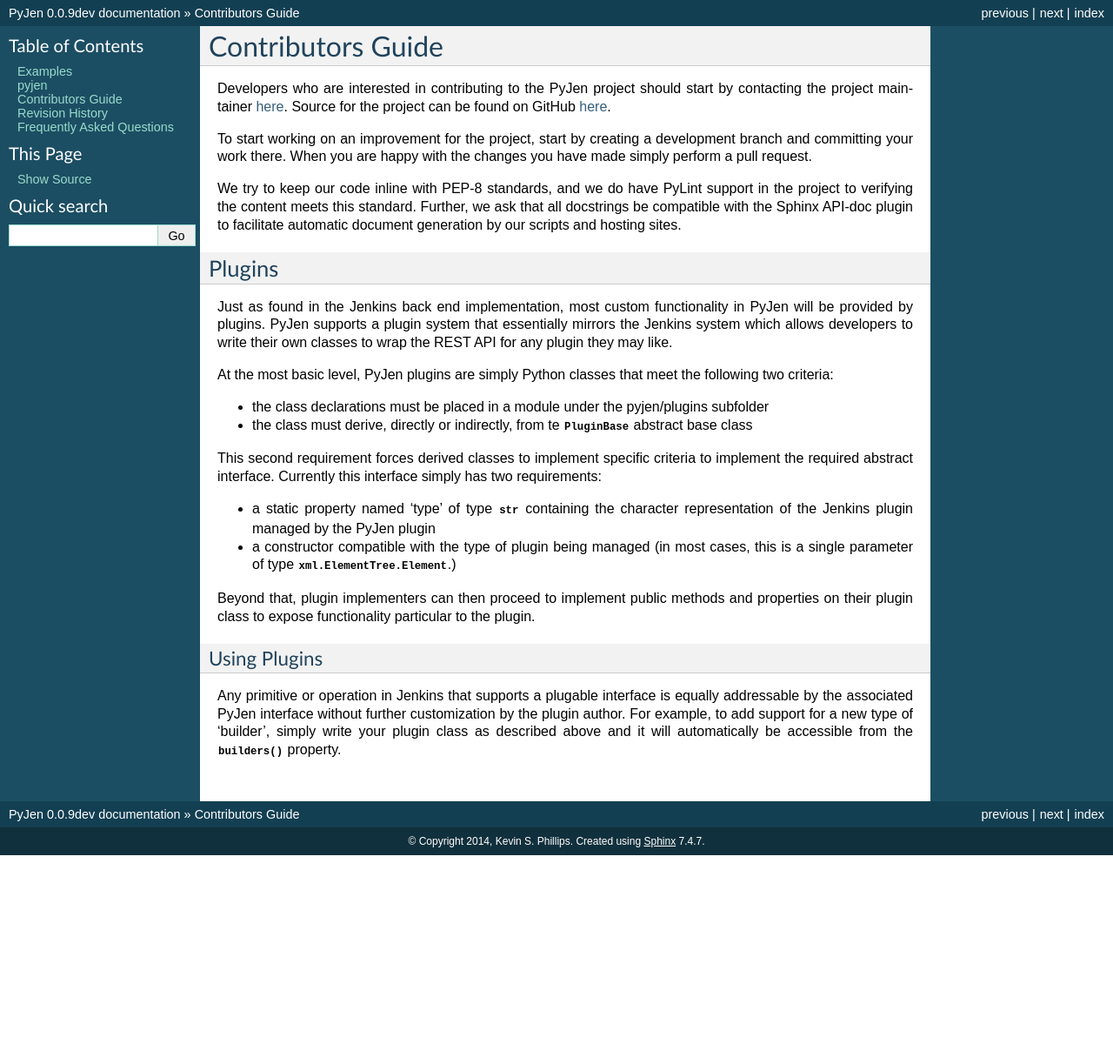
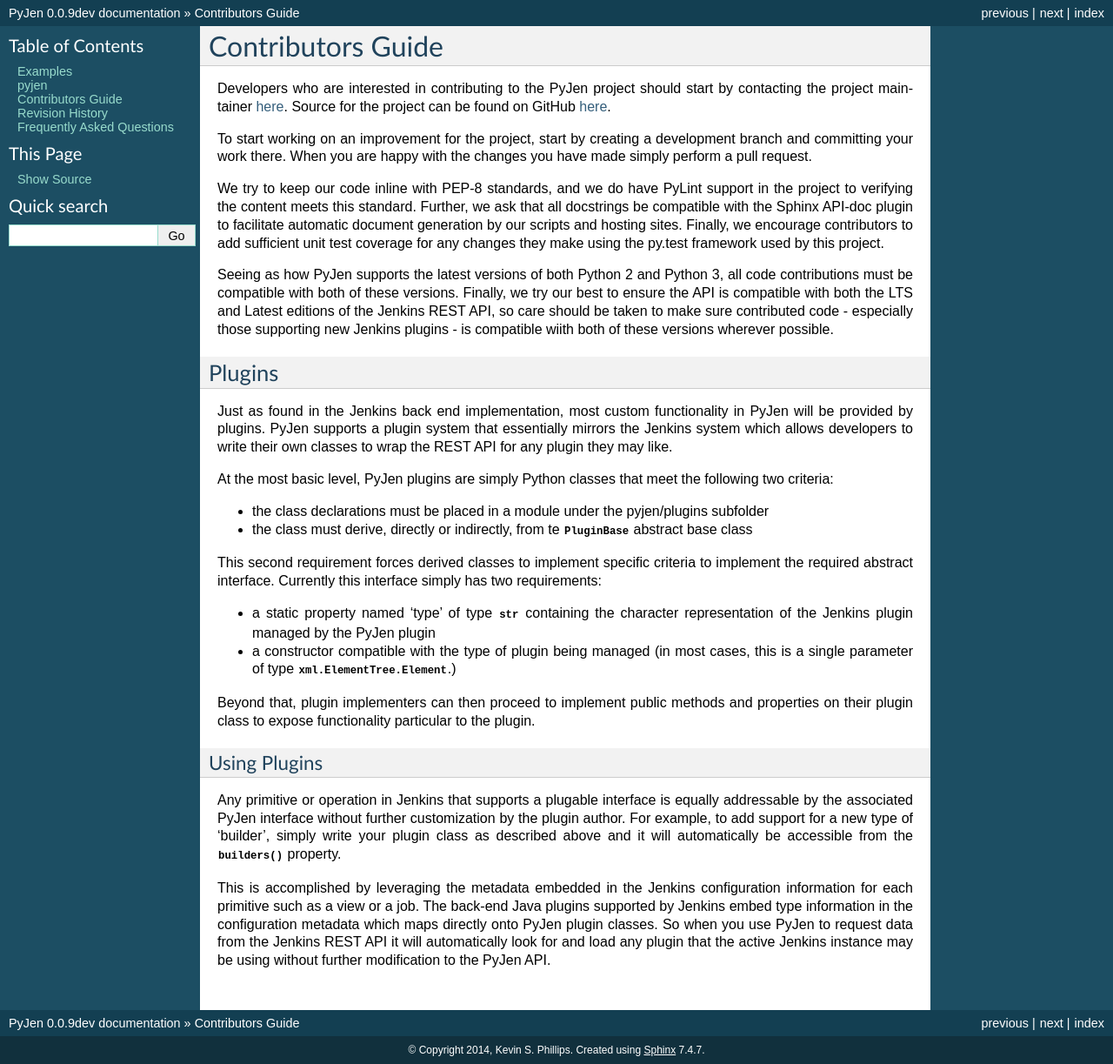
Before and after one commit to TheFriendlyCoder/pyjen, a Sphinx documentation site: the page built from docs/source/contrib_guide.rst, in a window 1280 px wide. Shown: the whole page at 87% size. Built offline with Sphinx 7.4.7, drawn with Linux system fonts in a browser that asks for light colours; formulas are drawn with MathJax 3; before the commit the page ends 983 px from its top, so only the background shows below that.

```diff
--- a/docs/source/contrib_guide.rst
+++ b/docs/source/contrib_guide.rst
@@ -10,7 +10,13 @@ work there. When you are happy with the changes you have made simply perform a p
 
 We try to keep our code inline with PEP-8 standards, and we do have PyLint support in the project to verifying
 the content meets this standard. Further, we ask that all docstrings be compatible with the Sphinx API-doc plugin
-to facilitate automatic document generation by our scripts and hosting sites.
+to facilitate automatic document generation by our scripts and hosting sites. Finally, we encourage contributors
+to add sufficient unit test coverage for any changes they make using the py.test framework used by this project.
+
+Seeing as how PyJen supports the latest versions of both Python 2 and Python 3, all code contributions must be
+compatible with both of these versions. Finally, we try our best to ensure the API is compatible with both the LTS
+and Latest editions of the Jenkins REST API, so care should be taken to make sure contributed code - especially
+those supporting new Jenkins plugins - is compatible wiith both of these versions wherever possible.
 
 =======
 Plugins
@@ -43,3 +49,9 @@ Any primitive or operation in Jenkins that supports a plugable interface is equa
 PyJen interface without further customization by the plugin author. For example, to add support for a new type of
 'builder', simply write your plugin class as described above and it will automatically be accessible from the
 :py:meth:`~.pyjen.job.Job.builders` property.
+
+This is accomplished by leveraging the metadata embedded in the Jenkins configuration information for each primitive
+such as a view or a job. The back-end Java plugins supported by Jenkins embed type information in the configuration
+metadata which maps directly onto PyJen plugin classes. So when you use PyJen to request data from the Jenkins REST
+API it will automatically look for and load any plugin that the active Jenkins instance may be using without further
+modification to the PyJen API.
```
Also changed, not shown: docs/source/examples.rst (+9 -0 lines).
